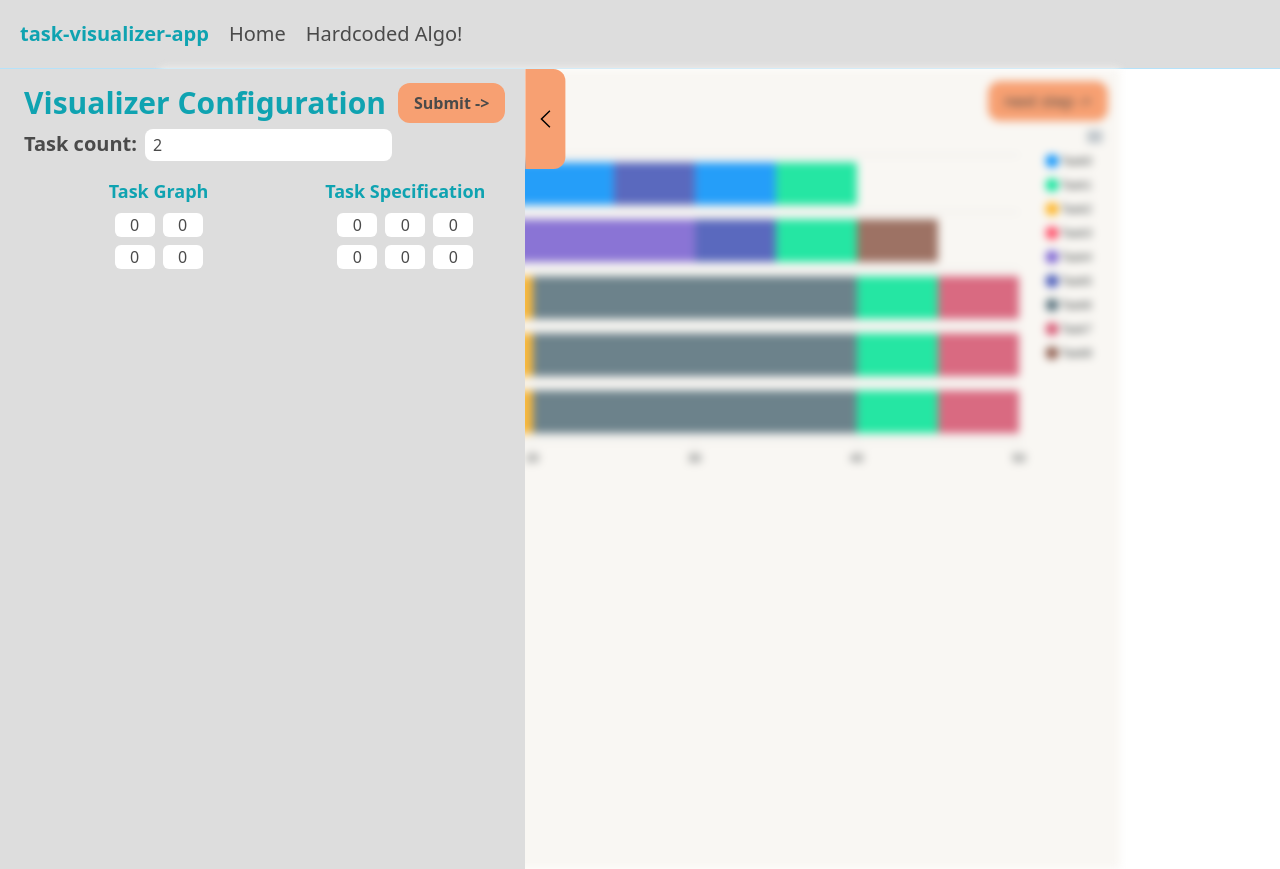
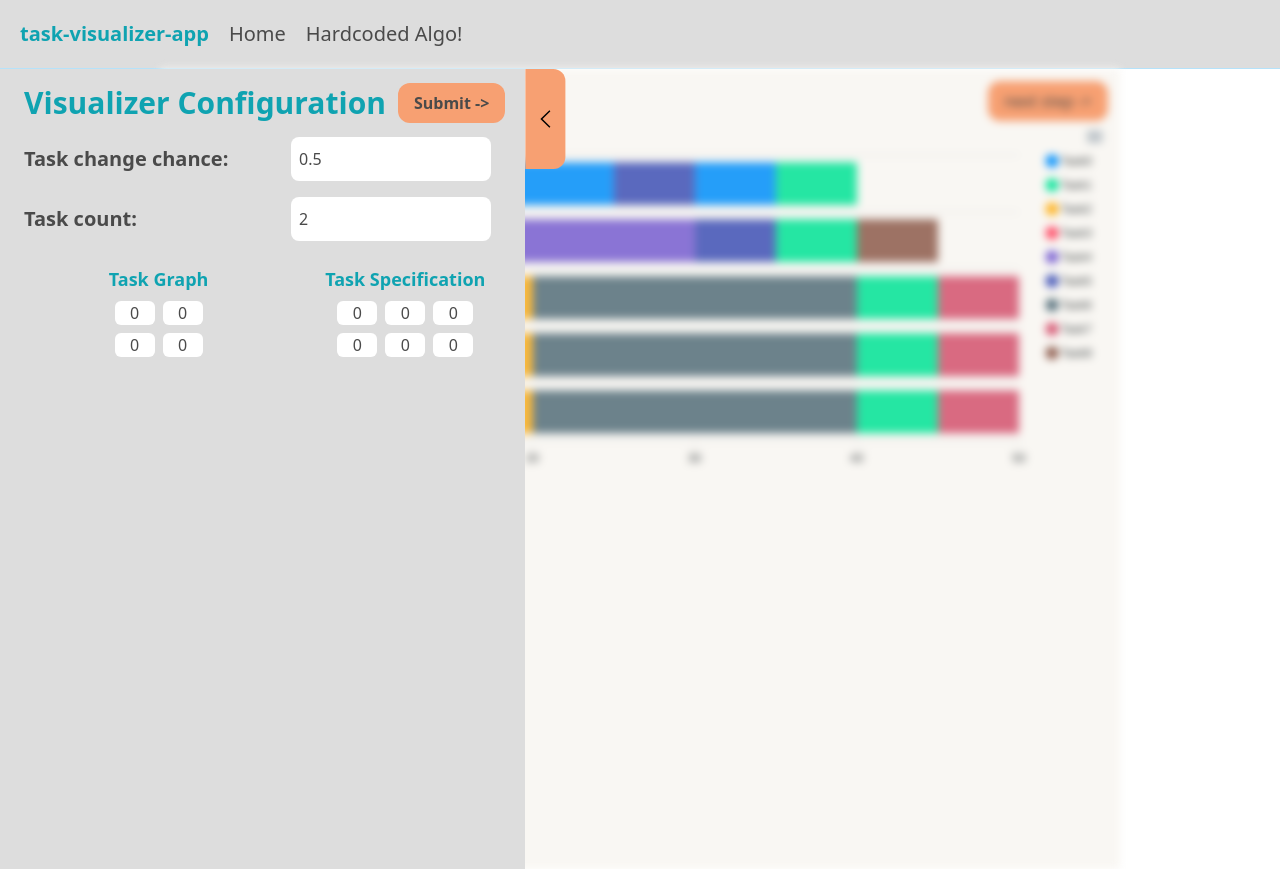
Before and after one commit to YaBoyya/task-visualizer-app, a React (Vite) app: page / in a window 1280 px wide. Built offline with nearby package versions, Linux system fonts and the light colour scheme.

Commit message:
Add task change chance input

```diff
--- a/src/App.tsx
+++ b/src/App.tsx
@@ -8,6 +8,7 @@ import Navbar from "./components/Navbar";
 import Sidebar from "./components/Sidebar";
 import MatrixContainer from "./components/MatrixContainer";
 import Button from "./components/Button";
+import InputChance from "./components/InputChance";
 
 
 const taskGraph = [
@@ -50,6 +51,7 @@ const m = 3; // processor count
 function App() {
   const [taskCount, setTaskCount] = useState<number>(2);
   const [isSidebarOpen, setIsSidebarOpen] = useState<Boolean>(true);
+  const [chance, setChance] = useState<number>(0.5);
 
   return (
     <BackgrounContainer>
@@ -60,7 +62,12 @@ function App() {
       </Navbar>
       <Sidebar isSidebarOpen={isSidebarOpen} setIsSidebarOpen={setIsSidebarOpen}>
         <div className='container'>
+          <InputChance
+            chance={chance}
+            setChance={setChance}
+          />
           <InputTaskCount
+            taskCount={taskCount}
             setTaskCount={setTaskCount}
           />
           <div className="flex w-full h-full place-content-around text-center">
--- /dev/null
+++ b/src/components/InputChance.tsx
@@ -0,0 +1,25 @@
+import { InputChanceProps } from "../props";
+
+function InputChance({chance, setChance}: InputChanceProps) {
+  const checkChance = (val: number) => {
+    return val;
+  }
+
+  return (
+    <div className="flex flex-row content-center place-content-between max-w-[475px] py-2">
+      <label className="text-xl p-2">Task change chance:</label>
+      <input
+        className="w-[200px] py-1 px-2 rounded-lg font-normal"
+        type="number"
+        step="0.01"
+        defaultValue={chance}
+        onChange={e => {
+          const chance = checkChance(parseInt(e.target.value));
+          setChance(chance);
+        }}
+      />
+    </div>
+  );
+}
+
+export default InputChance;
--- a/src/components/InputTaskCount.tsx
+++ b/src/components/InputTaskCount.tsx
@@ -1,28 +1,27 @@
 import { InputTaskCountProps } from "../props";
 
-function InputTaskCount({setTaskCount}: InputTaskCountProps){
+function InputTaskCount({taskCount, setTaskCount}: InputTaskCountProps){
   // TODO add input error messages
-  const checkValue = (num: number) => {
+  const handletaskCountChange = (num: number) => {
     if (isNaN(num) || num <= 1) {
-      return 2;
+      setTaskCount(2);
+      return;
     }
     if (num > 12) {
-      return 12;
+      setTaskCount(12);
+      return;
     }
-    return num;
+    setTaskCount(num);
   }
 
   return (
-    <div>
+    <div className="flex flex-row content-center place-content-between max-w-[475px] py-2">
       <label className="text-xl p-2">Task count:</label>
       <input
-        className="py-1 px-2 rounded-lg font-normal"
+        className="w-[200px] py-1 px-2 rounded-lg font-normal"
         type="number"
-        defaultValue={2}
-        onChange={e => {
-          const tasks = checkValue(parseInt(e.target.value));
-          setTaskCount(tasks);
-        }}
+        defaultValue={taskCount}
+        onChange={e => handletaskCountChange(parseInt(e.target.value))}
       />
     </div>
   );
--- a/src/props.tsx
+++ b/src/props.tsx
@@ -16,7 +16,13 @@ export interface SidebarProps {
 }
 
 export interface InputTaskCountProps {
+  taskCount: number
   setTaskCount: React.Dispatch<React.SetStateAction<number>>;
+}
+
+export interface InputChanceProps {
+  chance: number
+  setChance: React.Dispatch<React.SetStateAction<number>>;
 }
 
 export interface MatrixRenderProps {
```
